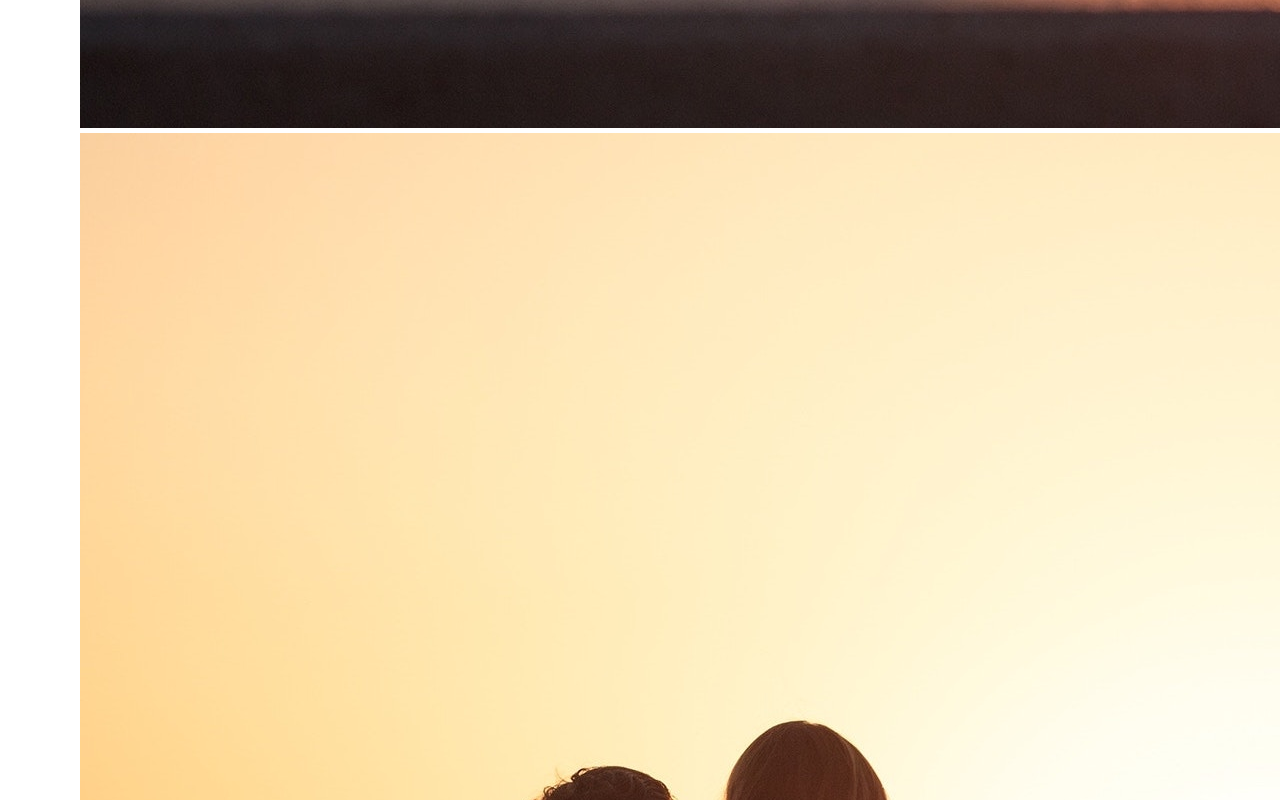
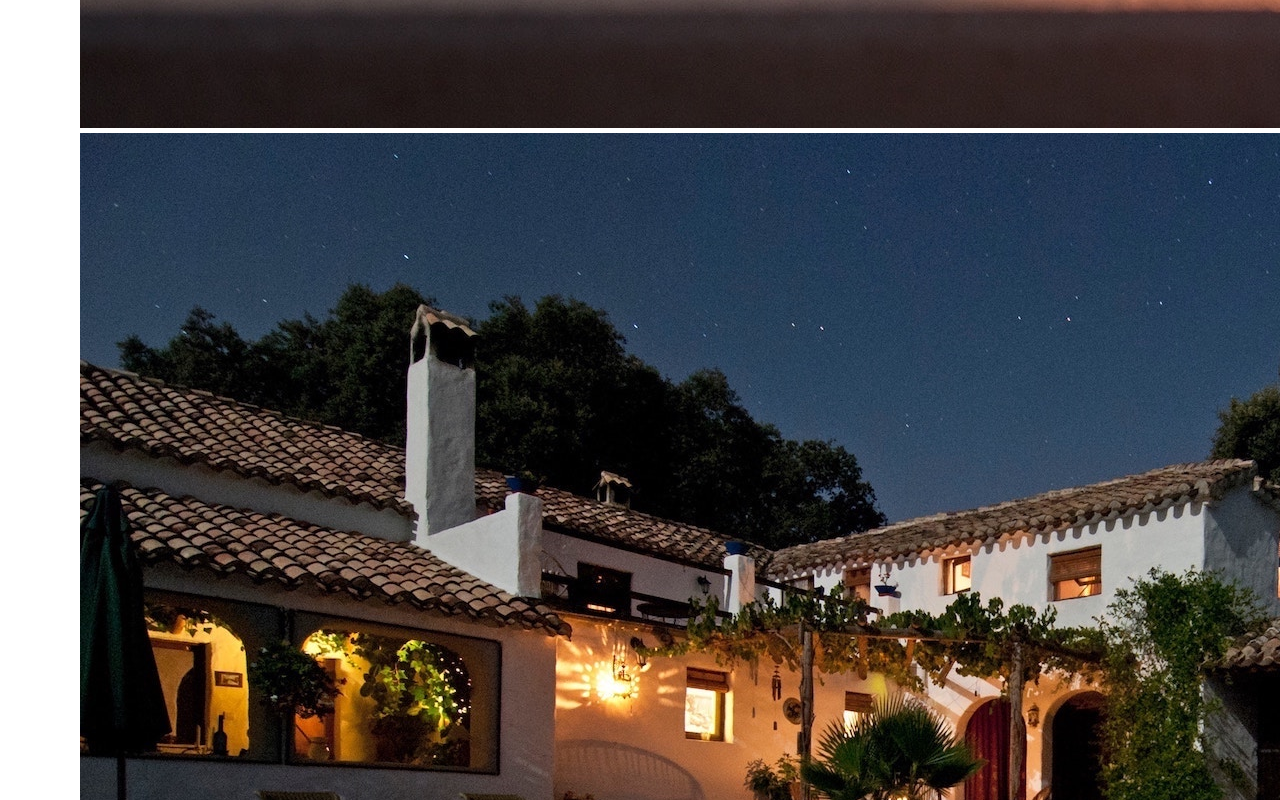
Before and after one commit to mlbakke/udemy-css-sass-projects, a website: page nexter/index.html in a window 1280 px wide. Shown: the part 2680-3480 px from the top of the page. Drawn offline with Linux system fonts and the light colour scheme.

Commit message:
fixed image source on story__pictures

```diff
--- a/nexter/index.html
+++ b/nexter/index.html
@@ -71,7 +71,7 @@
 
         <div class="story__pictures">
             <img src="img/story-1.jpeg" alt="Couple with new house watching sunset" class="story__img--1">
-            <img src="img/story-1.jpeg" alt="New house" class="story__img--2">
+            <img src="img/story-2.jpeg" alt="New house" class="story__img--2">
         </div>
 
         <div class="story__content">
```
